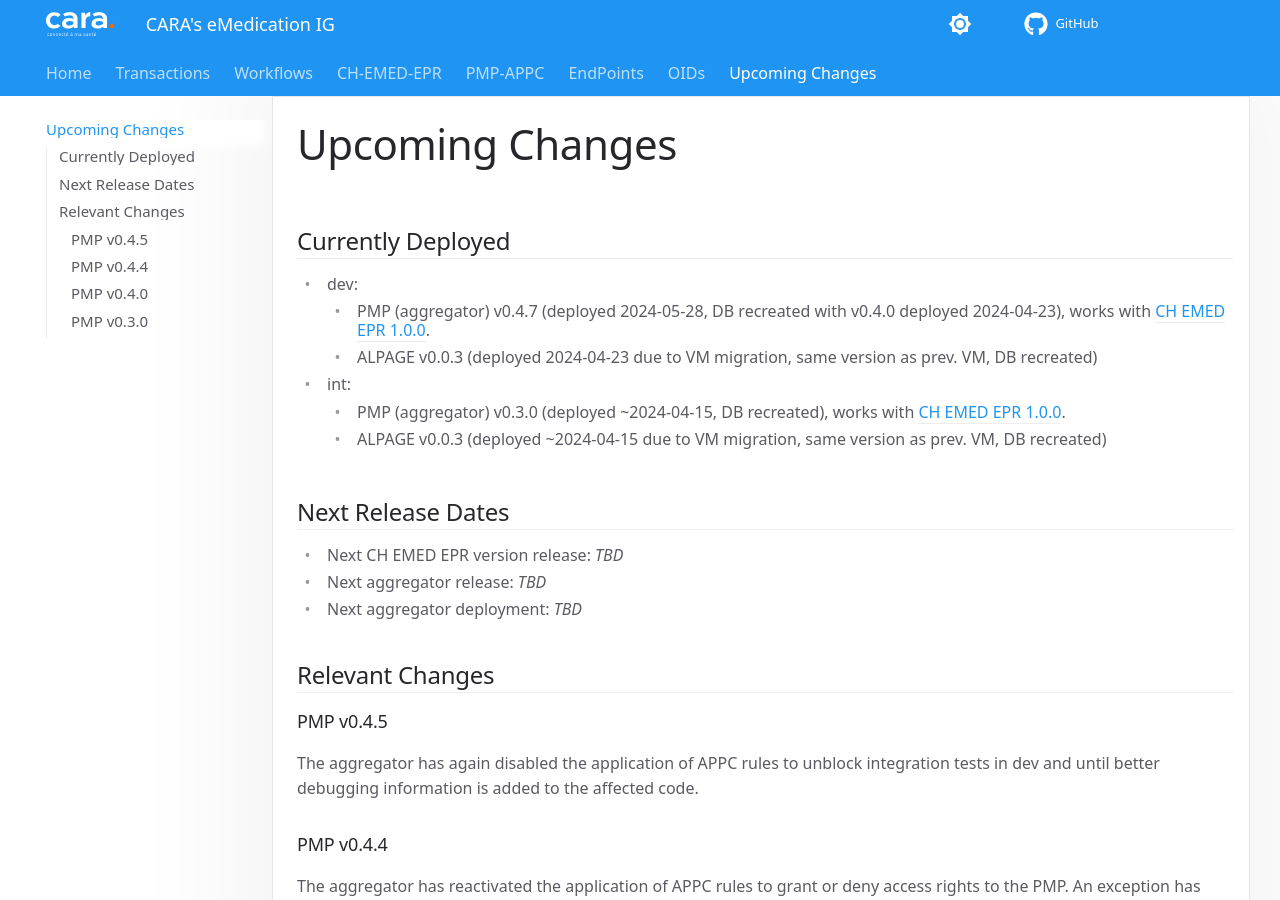
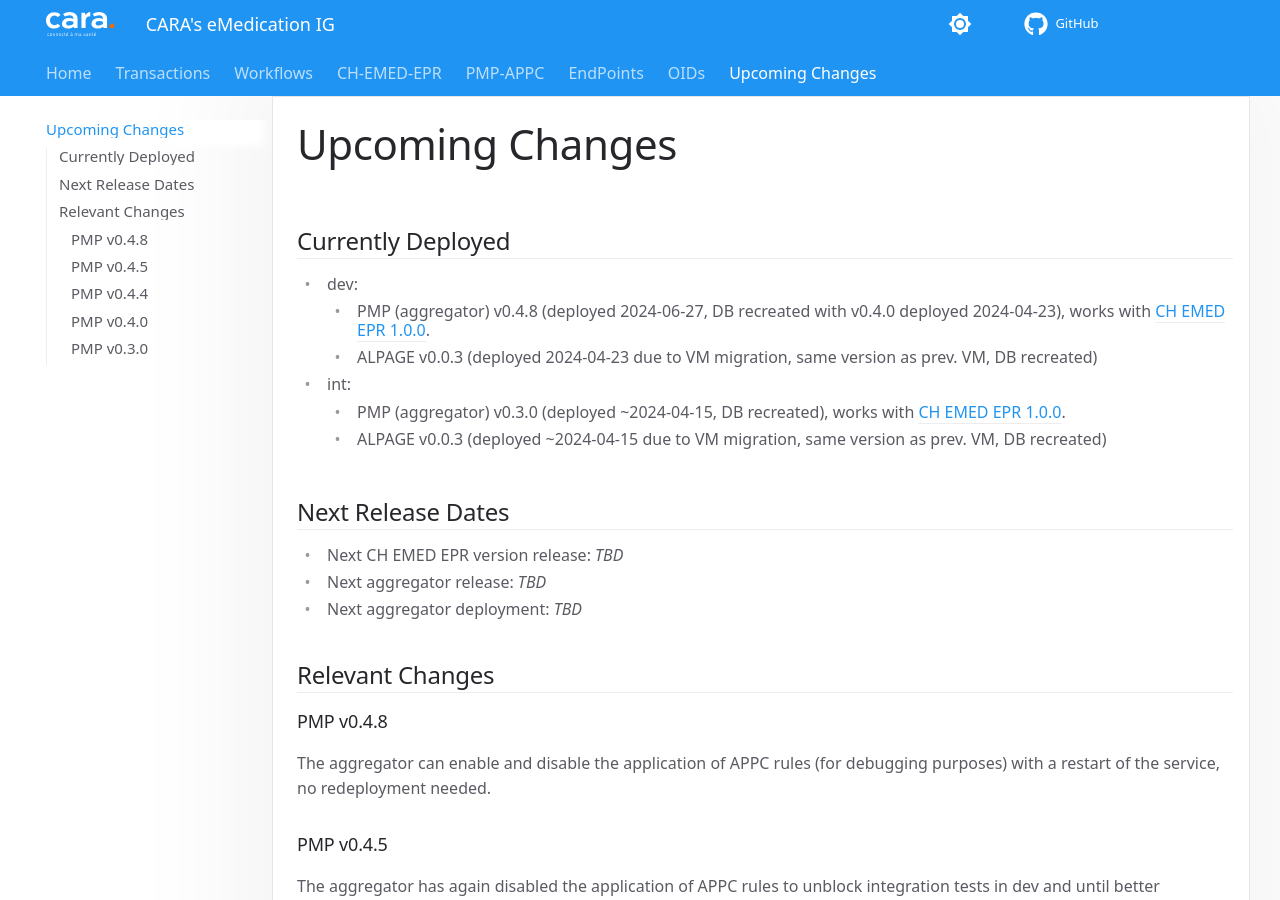
Before and after one commit to CARA-ch/emed-service-guide, an MkDocs documentation site: the page built from docs/other/upcoming_changes.md, in a window 1280 px wide and 900 px high. Built offline with MkDocs 1.6.1 and Material for MkDocs 9.7.7, drawn with Linux system fonts in a browser that asks for light colours; comment, search, counter and statistics services are not loaded.

Commit message:
Update with last deployment

```diff
--- a/docs/other/upcoming_changes.md
+++ b/docs/other/upcoming_changes.md
@@ -1,7 +1,7 @@
 ## Currently Deployed
 
   - dev:
-    - PMP (aggregator) v0.4.7 (deployed 2024-05-28, DB recreated with v0.4.0 deployed 2024-04-23), works with [CH EMED EPR 1.0.0](https://fhir.ch/ig/ch-emed-epr/index.html).
+    - PMP (aggregator) v0.4.8 (deployed 2024-06-27, DB recreated with v0.4.0 deployed 2024-04-23), works with [CH EMED EPR 1.0.0](https://fhir.ch/ig/ch-emed-epr/index.html).
     - ALPAGE v0.0.3 (deployed 2024-04-23 due to VM migration, same version as prev. VM, DB recreated)
   - int:
     - PMP (aggregator) v0.3.0 (deployed ~2024-04-15, DB recreated), works with [CH EMED EPR 1.0.0](https://fhir.ch/ig/ch-emed-epr/index.html).
@@ -15,6 +15,9 @@
 - Next aggregator deployment: *TBD*
 
 ## Relevant Changes
+### PMP v0.4.8
+The aggregator can enable and disable the application of APPC rules (for debugging purposes) with a restart of the service, no redeployment needed.
+
 ### PMP v0.4.5
 The aggregator has again disabled the application of APPC rules to unblock integration tests in dev and until better debugging information is added to the affected code.
 
```
